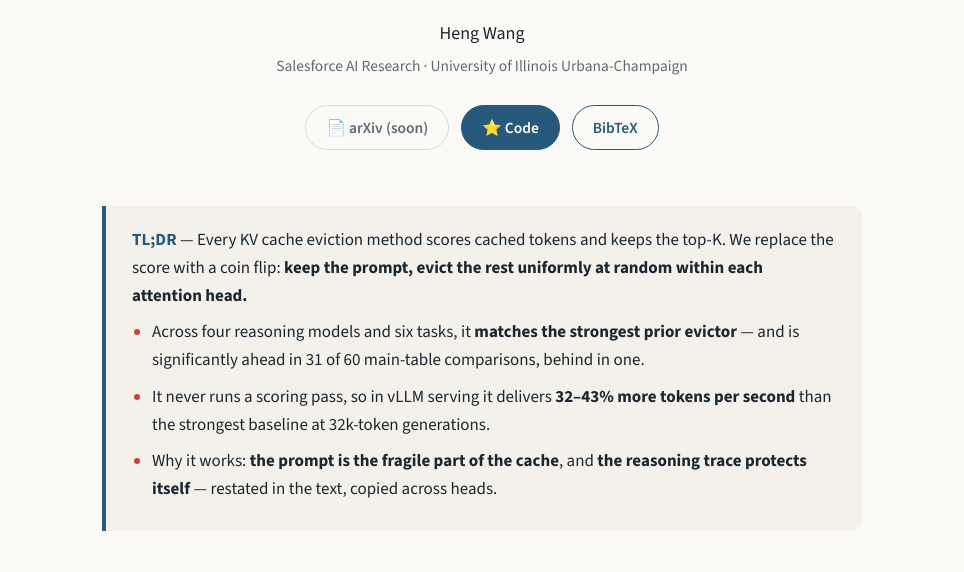
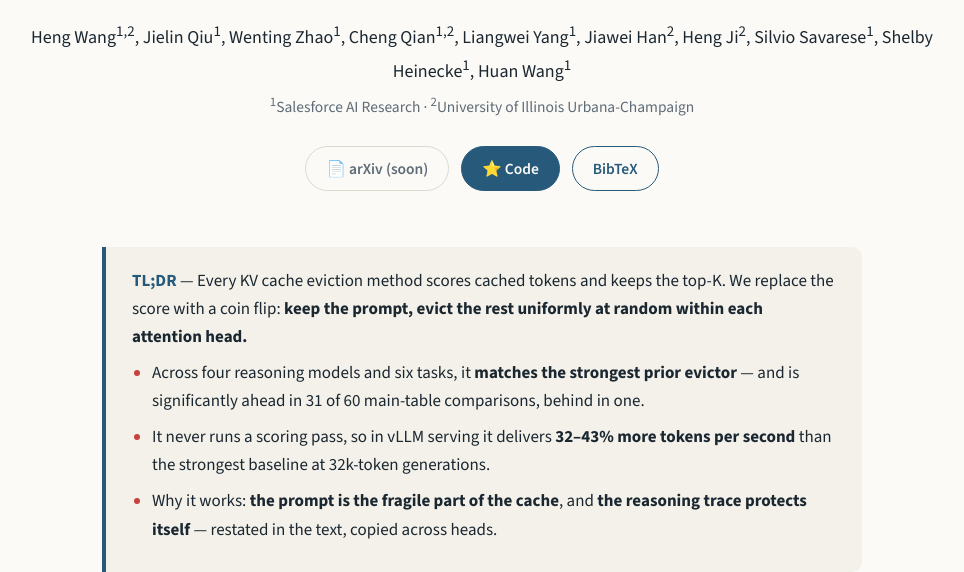
Before and after one commit to Arthur-Heng/Random-Attention-page, a plain HTML site: page index.html in a window 1280 px wide. Shown: the part 172-744 px from the top of the page, without its empty margins (158-1122 px from the left). Drawn offline with nearby package versions, Linux system fonts and the light colour scheme.

Commit message:
Full author list

```diff
--- a/index.html
+++ b/index.html
@@ -97,9 +97,10 @@ footer{border-top:1px solid var(--line);margin-top:70px;padding:26px 0 44px;
 <header class="hero wrap">
   <h1>Random Attention</h1>
   <p class="subtitle">Rethinking KV Cache Eviction for Efficient Reasoning</p>
-  <!-- TODO: full author list & links -->
-  <p class="authors">Heng Wang</p>
-  <p class="affil">Salesforce AI Research &middot; University of Illinois Urbana-Champaign</p>
+  <p class="authors">Heng Wang<sup>1,2</sup>, Jielin Qiu<sup>1</sup>, Wenting Zhao<sup>1</sup>,
+  Cheng Qian<sup>1,2</sup>, Liangwei Yang<sup>1</sup>, Jiawei Han<sup>2</sup>, Heng Ji<sup>2</sup>,
+  Silvio Savarese<sup>1</sup>, Shelby Heinecke<sup>1</sup>, Huan Wang<sup>1</sup></p>
+  <p class="affil"><sup>1</sup>Salesforce AI Research &middot; <sup>2</sup>University of Illinois Urbana-Champaign</p>
   <div class="btns">
     <span class="btn soon" aria-disabled="true">&#128196; arXiv (soon)</span>
     <a class="btn solid" href="https://github.com/SalesforceAIResearch/Random-Attention">&#11088; Code</a>
```
